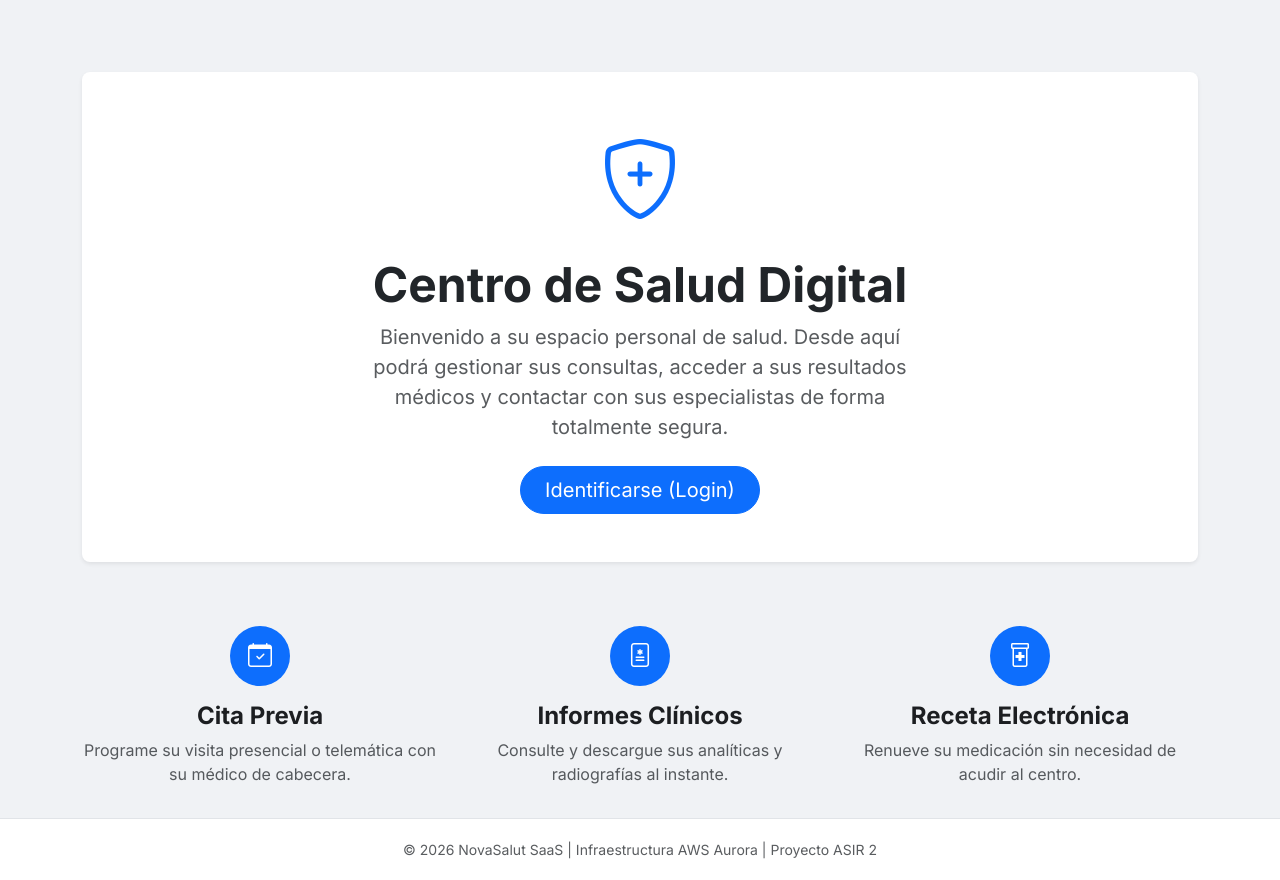
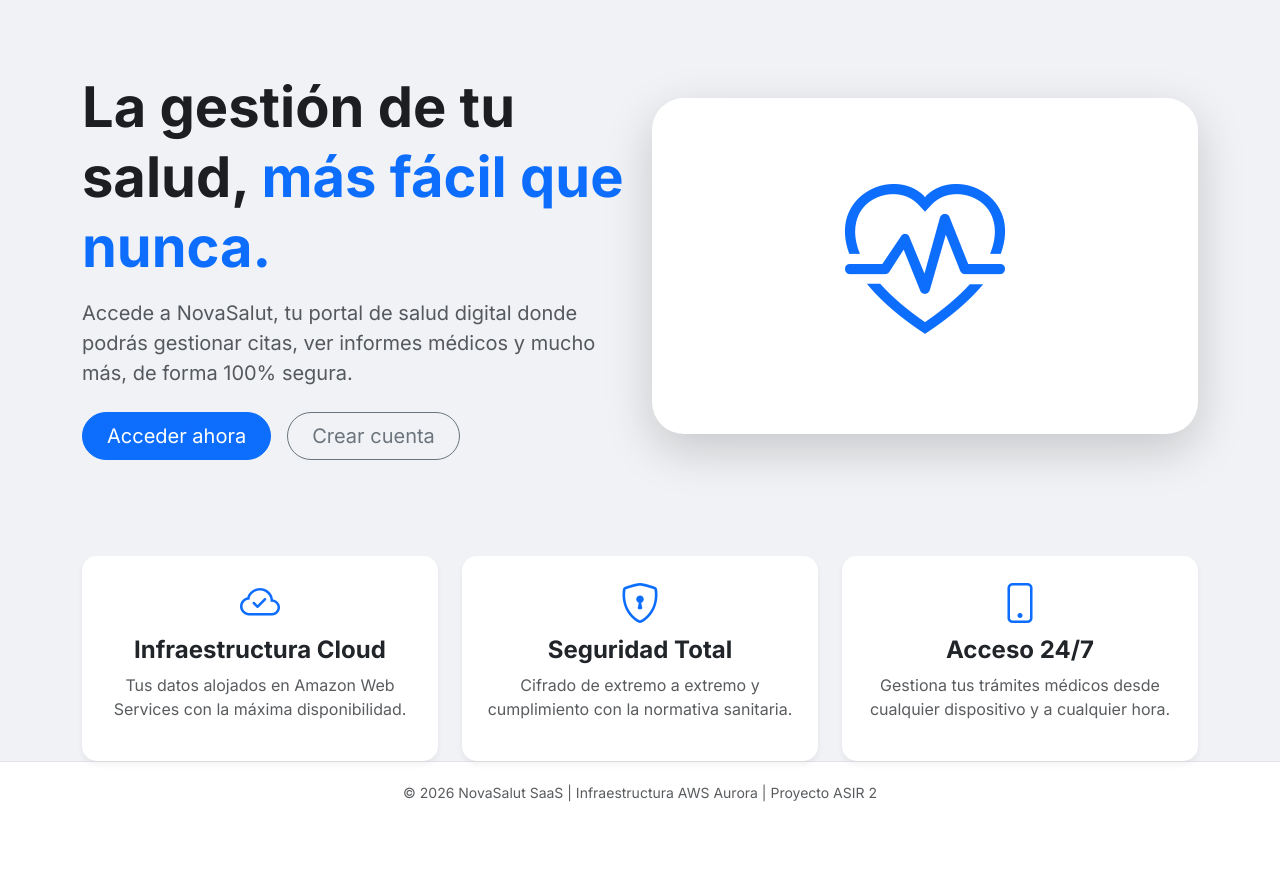
Before and after one commit to jtejero5/Triplejota, a Flask app: page / in a window 1280 px wide. Shown: the part 73-953 px from the top of the page. After the commit the page ends 875 px from the top, so only its background shows below. Run offline with Flask 3, Linux system fonts and the light colour scheme.

Commit message:
Update index.html

```diff
--- a/templates/index.html
+++ b/templates/index.html
@@ -1,37 +1,97 @@
 {% extends "base.html" %}
 {% block content %}
-<div class="px-4 py-5 my-5 text-center bg-white rounded-3 shadow-sm card">
-    <i class="bi bi-shield-plus text-primary mb-3" style="font-size: 5rem;"></i>
-    <h1 class="display-5 fw-bold text-dark">Centro de Salud Digital</h1>
-    <div class="col-lg-6 mx-auto">
-        <p class="lead mb-4 text-muted">Bienvenido a su espacio personal de salud. Desde aquí podrá gestionar sus consultas, acceder a sus resultados médicos y contactar con sus especialistas de forma totalmente segura.</p>
-        <div class="d-grid gap-2 d-sm-flex justify-content-sm-center">
-            <a href="/login" class="btn btn-primary btn-lg px-4 gap-3 rounded-pill">Identificarse (Login)</a>
+
+{% if session['user_id'] %}
+<!-- VISTA DASHBOARD (LOGUEADO) -->
+<div class="row mb-4">
+    <div class="col-md-12">
+        <h2 class="fw-bold">Bienvenido de nuevo, {{ session['user_name'] }}</h2>
+        <p class="text-muted">Este es tu resumen de salud para hoy.</p>
+    </div>
+</div>
+
+<div class="row g-4">
+    <!-- Tarjeta de bienvenida rápida -->
+    <div class="col-md-8">
+        <div class="card p-4 bg-primary text-white h-100 shadow">
+            <div class="row align-items-center">
+                <div class="col-sm-8">
+                    <h3>¿Necesitas ver a un especialista?</h3>
+                    <p>Recuerda que puedes solicitar citas en menos de 1 minuto desde el portal.</p>
+                    <a href="/citas" class="btn btn-light text-primary btn-pill fw-bold">Pedir cita ahora</a>
+                </div>
+                <div class="col-sm-4 d-none d-sm-block text-center">
+                    <i class="bi bi-calendar2-plus" style="font-size: 5rem; opacity: 0.5;"></i>
+                </div>
+            </div>
+        </div>
+    </div>
+
+    <!-- Tarjeta de Contador -->
+    <div class="col-md-4">
+        <div class="card p-4 h-100 bg-white">
+            <h6 class="text-uppercase text-muted small fw-bold">Citas en tu historial</h6>
+            <h2 class="display-4 fw-bold text-primary">{{ citas_count }}</h2>
+            <p class="mb-0"><a href="/historial" class="text-decoration-none">Ver todas las citas <i class="bi bi-arrow-right"></i></a></p>
         </div>
     </div>
 </div>
 
-<div class="row g-4 py-3 row-cols-1 row-cols-lg-3">
-    <div class="col text-center">
-        <div class="d-inline-flex align-items-center justify-content-center bg-primary text-white rounded-circle mb-3" style="width: 60px; height: 60px; font-size: 1.5rem;">
-            <i class="bi bi-calendar-check"></i>
+<div class="row mt-4">
+    <div class="col-md-12">
+        <div class="card p-4 border-0">
+            <h5 class="fw-bold mb-3">Accesos Rápidos</h5>
+            <div class="d-flex flex-wrap gap-2">
+                <button class="btn btn-light border btn-pill"><i class="bi bi-file-earmark-pdf me-2"></i>Mis Analíticas</button>
+                <button class="btn btn-light border btn-pill"><i class="bi bi-prescription2 me-2"></i>Receta Electrónica</button>
+                <button class="btn btn-light border btn-pill"><i class="bi bi-chat-dots me-2"></i>Contactar Centro</button>
+            </div>
         </div>
-        <h3 class="fs-4 fw-bold">Cita Previa</h3>
-        <p class="text-muted">Programe su visita presencial o telemática con su médico de cabecera.</p>
-    </div>
-    <div class="col text-center">
-        <div class="d-inline-flex align-items-center justify-content-center bg-primary text-white rounded-circle mb-3" style="width: 60px; height: 60px; font-size: 1.5rem;">
-            <i class="bi bi-file-medical"></i>
-        </div>
-        <h3 class="fs-4 fw-bold">Informes Clínicos</h3>
-        <p class="text-muted">Consulte y descargue sus analíticas y radiografías al instante.</p>
-    </div>
-    <div class="col text-center">
-        <div class="d-inline-flex align-items-center justify-content-center bg-primary text-white rounded-circle mb-3" style="width: 60px; height: 60px; font-size: 1.5rem;">
-            <i class="bi bi-prescription2"></i>
-        </div>
-        <h3 class="fs-4 fw-bold">Receta Electrónica</h3>
-        <p class="text-muted">Renueve su medicación sin necesidad de acudir al centro.</p>
     </div>
 </div>
+
+{% else %}
+<!-- VISTA LANDING (SIN LOGIN) -->
+<div class="row align-items-center py-5">
+    <div class="col-lg-6">
+        <h1 class="display-4 fw-bold lh-sm mb-3">La gestión de tu salud, <span class="text-primary">más fácil que nunca.</span></h1>
+        <p class="lead text-muted mb-4">Accede a NovaSalut, tu portal de salud digital donde podrás gestionar citas, ver informes médicos y mucho más, de forma 100% segura.</p>
+        <div class="d-flex gap-3">
+            <a href="/login" class="btn btn-primary btn-lg btn-pill px-4">Acceder ahora</a>
+            <a href="/register" class="btn btn-outline-secondary btn-lg btn-pill px-4">Crear cuenta</a>
+        </div>
+    </div>
+    <div class="col-lg-6 text-center d-none d-lg-block">
+        <i class="bi bi-shield-check text-primary" style="font-size: 15rem; opacity: 0.1; position: absolute;"></i>
+        <div class="p-5 bg-white rounded-5 shadow-lg position-relative">
+            <i class="bi bi-heart-pulse text-primary" style="font-size: 10rem;"></i>
+        </div>
+    </div>
+</div>
+
+<div class="row g-4 mt-4 text-center">
+    <div class="col-md-4">
+        <div class="card p-4 h-100">
+            <i class="bi bi-cloud-check text-primary h1"></i>
+            <h4 class="fw-bold">Infraestructura Cloud</h4>
+            <p class="text-muted">Tus datos alojados en Amazon Web Services con la máxima disponibilidad.</p>
+        </div>
+    </div>
+    <div class="col-md-4">
+        <div class="card p-4 h-100">
+            <i class="bi bi-shield-lock text-primary h1"></i>
+            <h4 class="fw-bold">Seguridad Total</h4>
+            <p class="text-muted">Cifrado de extremo a extremo y cumplimiento con la normativa sanitaria.</p>
+        </div>
+    </div>
+    <div class="col-md-4">
+        <div class="card p-4 h-100">
+            <i class="bi bi-phone text-primary h1"></i>
+            <h4 class="fw-bold">Acceso 24/7</h4>
+            <p class="text-muted">Gestiona tus trámites médicos desde cualquier dispositivo y a cualquier hora.</p>
+        </div>
+    </div>
+</div>
+{% endif %}
+
 {% endblock %}
```
